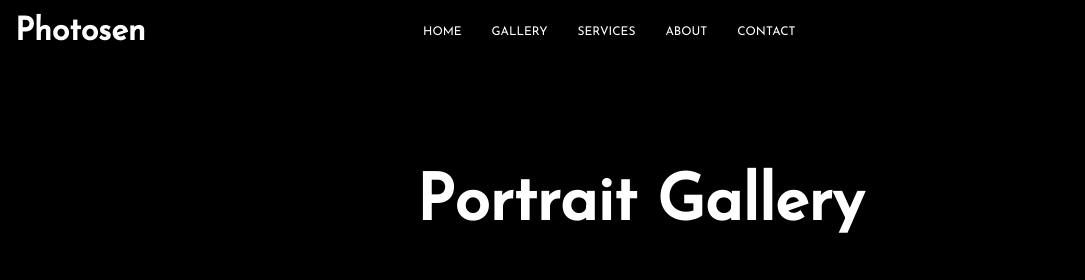
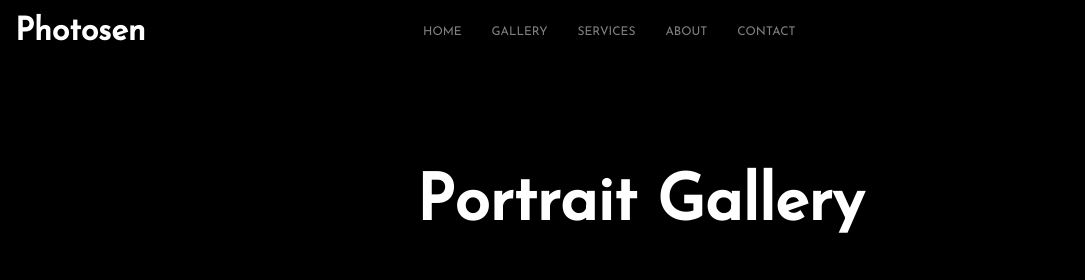
Before and after one commit to Abtalib0v/Lab-day-1-task, a plain HTML site: page public/gallery.html in a window 1280 px wide. Shown: the top 280 px of the page, 0-1085 px from the left. Drawn offline with nearby package versions, Linux system fonts and the light colour scheme.

Commit message:
labtask2

```diff
--- a/src/css/gallery.css
+++ b/src/css/gallery.css
@@ -58,7 +58,7 @@ nav {
 
 .center ul li a {
     text-decoration: none;
-    color: white;
+    color: #FFFFFF80;
     transition: 1.2 ease-in-out;
 }
 
```
